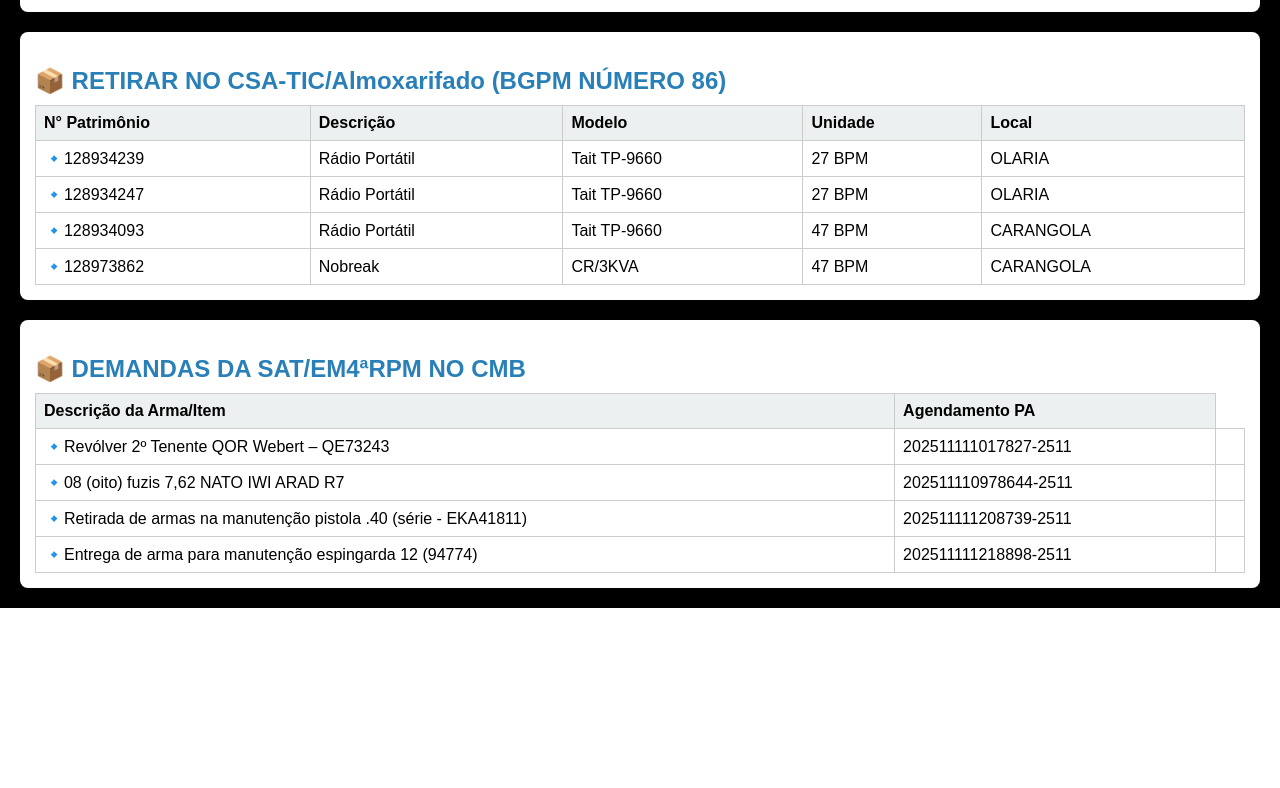
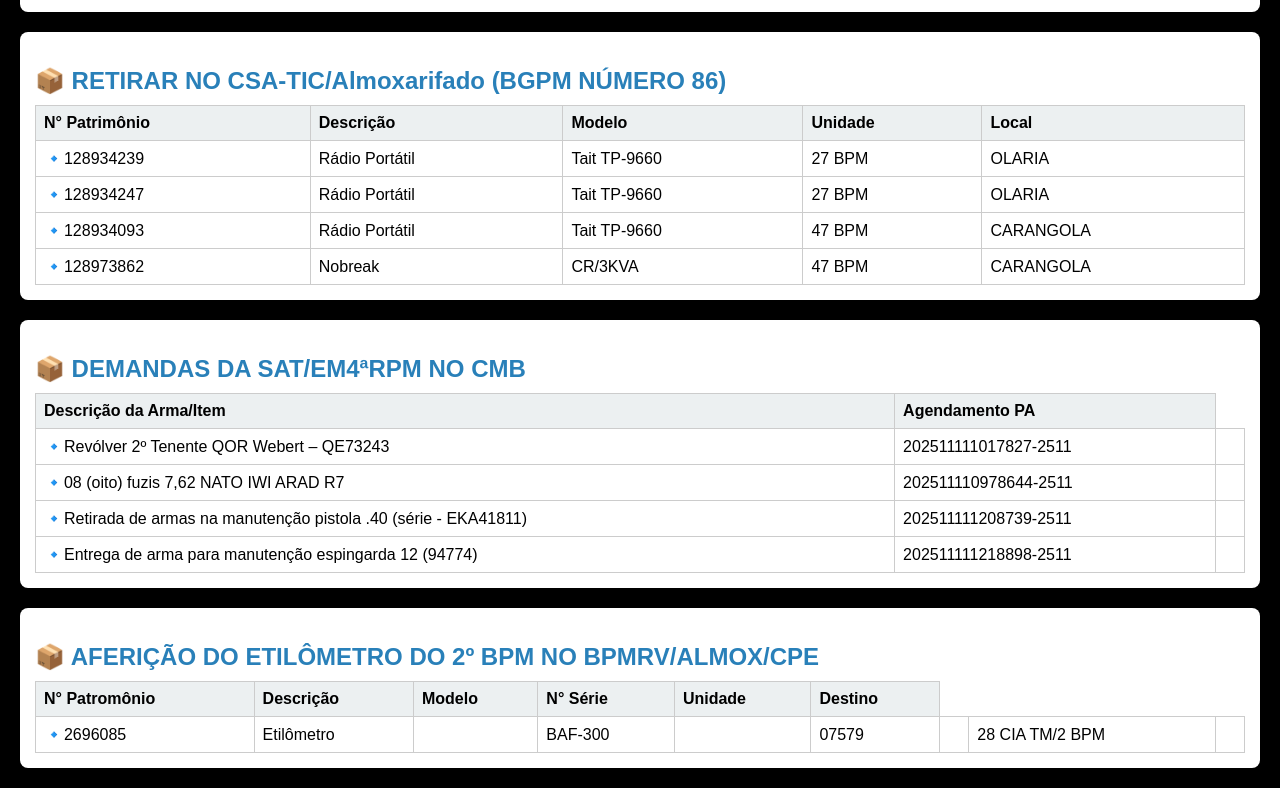
Before and after one commit to leoaspm1/dsp_051125, a plain HTML site: page dsp belo horizonte 051125.html in a window 1280 px wide. Shown: the part 1162-1950 px from the top of the page. Before the commit the page ends 1770 px from the top, so only its background shows below. Drawn offline with Linux system fonts and the light colour scheme.

Commit message:
Update dsp belo horizonte 051125.html

```diff
--- a/dsp belo horizonte 051125.html
+++ b/dsp belo horizonte 051125.html
@@ -189,5 +189,25 @@
     </table>
   </div>
 
+<div class="section">
+    <h2>📦 AFERIÇÃO DO ETILÔMETRO DO 2º BPM NO BPMRV/ALMOX/CPE</h2>
+    <table>
+      <thead>
+        <tr>
+          <th>N° Patromônio</th>
+          <th>Descrição</th>
+          <th>Modelo</th>
+          <th>N° Série</th>
+          <th>Unidade</th>
+          <th>Destino</th>
+          </tr>
+      </thead>
+      <tbody>
+        <tr><td>🔹2696085</td><td>Etilômetro</td><td><td>BAF-300</td><td><td>07579</td><td><td>28 CIA TM/2 BPM</td><td>
+
+      </tbody>
+      </table>
+      </div>
+
 </body>
 </html>
```
